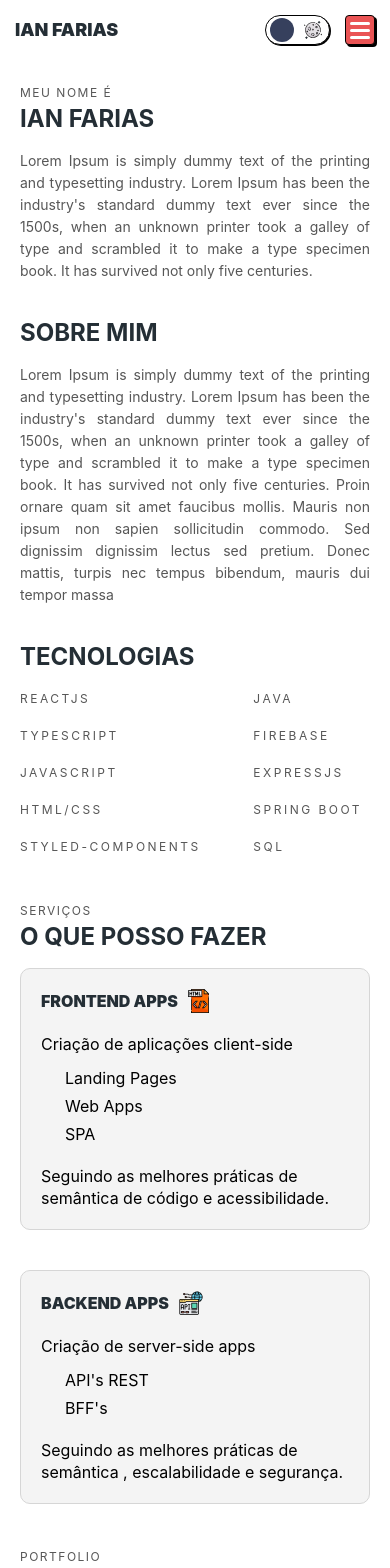
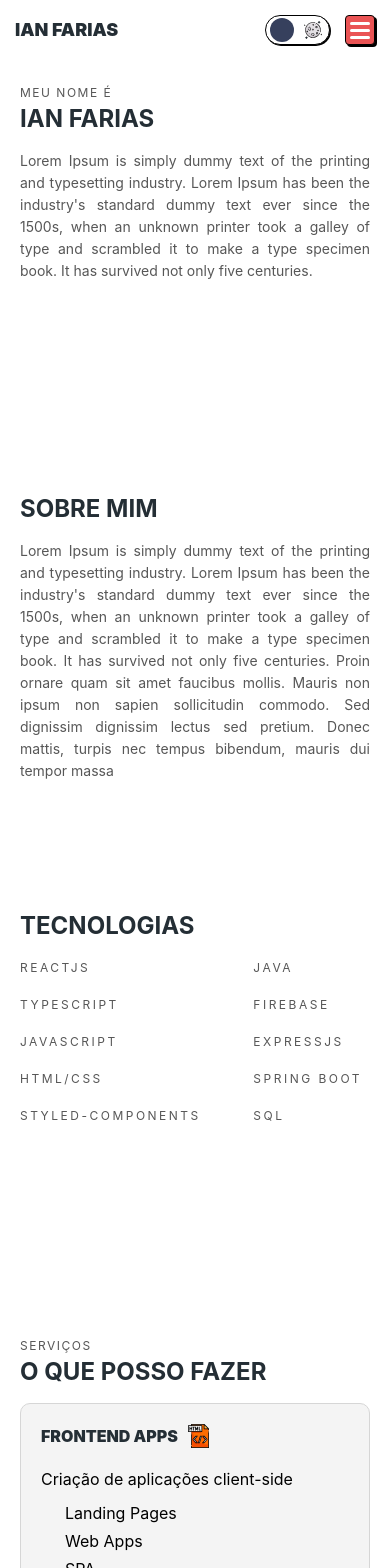
Before and after one commit to IanFarias/portfolio-react, a React (Vite) app: page / in a window 390 px wide. Shown: the top 1568 px of the page. Built offline with nearby package versions, Linux system fonts and the light colour scheme.

Commit message:
adding responsive in the first 4 sections

```diff
--- a/src/constants/anchors.ts
+++ b/src/constants/anchors.ts
@@ -1,26 +1,26 @@
 export const LINKS_SECTIONS = [
   {
-    url: '#',
+    url: '#about-me',
     label: 'Sobre mim',
   },
   {
-    url: '#',
+    url: '#technologies',
     label: 'Tecnologias',
   },
   {
-    url: '#',
+    url: '#services',
     label: 'Serviços',
   },
   {
-    url: '#',
+    url: '#projects',
     label: 'Projetos',
   },
   {
-    url: '#',
+    url: '#experience',
     label: 'Experiência',
   },
   {
-    url: '#',
+    url: '#contact',
     label: 'Contato',
   },
 ];
--- a/src/pages/Home/index.tsx
+++ b/src/pages/Home/index.tsx
@@ -4,6 +4,7 @@ import Icon from '../../components/Icon';
 import CardProject from './components/CardProject';
 import CardServices from './components/CardServices';
 import image from '../../assets/avatarmemorygame.png';
+import meImg from '../../assets/me.png';
 
 import ExperienceTabs from './components/ExperienceTabs';
 import Button from '../../components/baseComponents/Button';
@@ -89,7 +90,8 @@ const Home: React.FC = () => {
     <>
       <Header />
       <S.Container>
-        <S.Section>
+        <S.PresentationSection>
+          <div>
             <div>
               <S.Subtitle>Meu nome é</S.Subtitle>
               <Heading level={1} fontWeight={700} transform="uppercase">
@@ -99,13 +101,15 @@ const Home: React.FC = () => {
             <S.Text>
               Lorem Ipsum is simply dummy text of the printing and typesetting
               industry. Lorem Ipsum has been the industry's standard dummy text
-            ever since the 1500s, when an unknown printer took a galley of type
-            and scrambled it to make a type specimen book. It has survived not
-            only five centuries.
+              ever since the 1500s, when an unknown printer took a galley of
+              type and scrambled it to make a type specimen book. It has
+              survived not only five centuries.
             </S.Text>
-        </S.Section>
-
-        <S.Section>
+          </div>
+          <img src={meImg} alt="" />
+        </S.PresentationSection>
+        <div id="about-me" />
+        <S.AboutSection>
           <Heading level={2} fontWeight={700} transform="uppercase">
             Sobre mim
           </Heading>
@@ -120,9 +124,9 @@ const Home: React.FC = () => {
             dignissim lectus sed pretium. Donec mattis, turpis nec tempus
             bibendum, mauris dui tempor massa
           </S.Text>
-        </S.Section>
-
-        <S.Section>
+        </S.AboutSection>
+        <div id="technologies" />
+        <S.TechnologiesSection>
           <Heading level={2} fontWeight={700} transform="uppercase">
             Tecnologias
           </Heading>
@@ -142,8 +146,9 @@ const Home: React.FC = () => {
               <li>SQL</li>
             </div>
           </S.ListContainer>
-        </S.Section>
-        <S.Section>
+        </S.TechnologiesSection>
+        <div id="services" />
+        <S.ServicesSection>
           <div>
             <S.Subtitle>Serviços</S.Subtitle>
             <Heading level={2} fontWeight={700} transform="uppercase">
@@ -170,8 +175,8 @@ const Home: React.FC = () => {
               }
             />
           </S.CardContainer>
-        </S.Section>
-
+        </S.ServicesSection>
+        <div id="projects" />
         <S.Section>
           <div>
             <S.Subtitle>Portfolio</S.Subtitle>
@@ -191,13 +196,14 @@ const Home: React.FC = () => {
             </li>
           </S.ProjectsContainer>
         </S.Section>
+        <div id="experience" />
         <S.Section>
           <Heading level={2} fontWeight={700} transform="uppercase">
             Experiência
           </Heading>
           <ExperienceTabs experiences={TABS} />
         </S.Section>
-
+        <div id="contact" />
         <S.Section>
           <S.ContactContainer>
             <Heading level={2}>
--- a/src/pages/Home/styles.ts
+++ b/src/pages/Home/styles.ts
@@ -8,12 +8,90 @@ export const Container = styled.main`
   min-height: 100vh;
   overflow-x: hidden;
   margin-top: 60px;
+
+  @media (min-width: 1024px) {
+    margin: 60px auto;
+    max-width: 85%;
+    gap: 65px;
+  }
 `;
 
 export const Section = styled.section`
   display: flex;
   flex-direction: column;
   gap: 20px;
+
+  min-height: 40vh;
+`;
+
+export const PresentationSection = styled(Section)`
+  img {
+    display: none;
+  }
+
+  & > div {
+    display: flex;
+    flex-direction: column;
+    gap: 20px;
+  }
+
+  @media (min-width: 1024px) {
+    flex-direction: row;
+    justify-content: space-between;
+    align-items: center;
+
+    margin-top: 90px;
+
+    img {
+      display: block;
+      width: 320px;
+    }
+
+    p {
+      max-width: 500px;
+    }
+
+    h1 {
+      font-weight: 900;
+      font-size: 4.2rem;
+    }
+  }
+`;
+
+export const AboutSection = styled(Section)`
+  @media (min-width: 1024px) {
+    align-items: center;
+    justify-content: center;
+    p {
+      max-width: 80%;
+    }
+  }
+
+  @media (min-width: 1336px) {
+    p {
+      max-width: 50%;
+    }
+  }
+`;
+
+export const TechnologiesSection = styled(Section)`
+  @media (min-width: 1024px) {
+    h2 {
+      text-align: center;
+    }
+
+    ul {
+      grid-template-columns: 1fr 1fr;
+      justify-items: center;
+    }
+  }
+`;
+
+export const ServicesSection = styled(Section)`
+  @media (min-width: 1024px) {
+    gap: 80px;
+    justify-content: center;
+  }
 `;
 
 export const Subtitle = styled.span`
@@ -23,12 +101,21 @@ export const Subtitle = styled.span`
   letter-spacing: 0.15rem;
   text-transform: uppercase;
   margin-bottom: 4px;
+
+  @media (min-width: 1024px) {
+    font-size: ${({ theme }) => theme.sizes.medium};
+    margin-bottom: 10px;
+  }
 `;
 
 export const Text = styled.p`
   color: ${({ theme }) => theme.colors.text};
   font-size: 1.4rem;
   text-align: justify;
+
+  @media (min-width: 1024px) {
+    font-size: ${({ theme }) => theme.sizes.medium};
+  }
 `;
 
 export const ListContainer = styled.ul`
@@ -53,6 +140,12 @@ export const CardContainer = styled.div`
   display: flex;
   flex-direction: column;
   gap: 40px;
+
+  @media (min-width: 1024px) {
+    flex-direction: row;
+    justify-content: center;
+    gap: 80px;
+  }
 `;
 
 export const ProjectsContainer = styled.ul`
```
Also changed, not shown: src/assets/me.png (added). Lines whose indentation alone changed are shown as unchanged.
